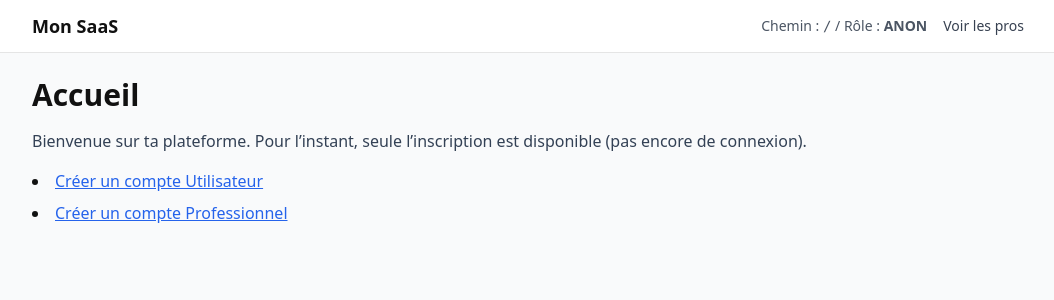
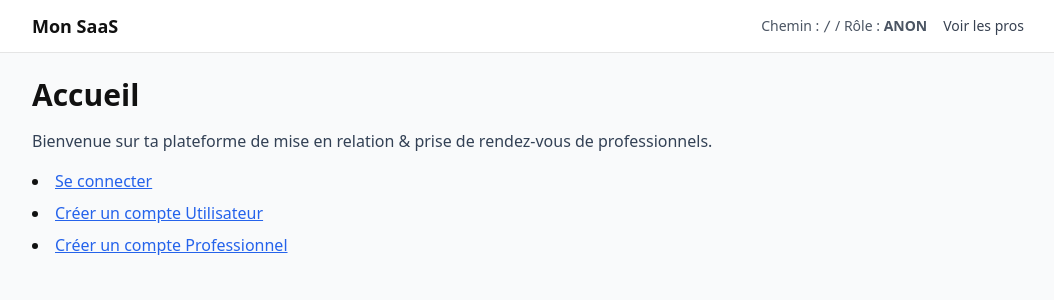
Before and after one commit to degreeappoff-ops/my-saas, a Next.js app in the folder apps/web/: page / in a window 1280 px wide. Shown: the top 300 px of the page, without its empty margins (112-1166 px from the left). Built offline with nearby package versions, Linux system fonts and the light colour scheme; no server answers.

Commit message:
feat(nav): add login button on home

```diff
--- a/apps/web/app/page.tsx
+++ b/apps/web/app/page.tsx
@@ -5,11 +5,15 @@ export default function HomePage() {
     <section className="space-y-4">
       <h1 className="text-3xl font-bold mb-2">Accueil</h1>
       <p className="text-slate-700">
-        Bienvenue sur ta plateforme. Pour l’instant, seule l’inscription est
-        disponible (pas encore de connexion).
+        Bienvenue sur ta plateforme de mise en relation & prise de rendez-vous de professionnels.
       </p>
 
       <ul className="list-disc list-inside space-y-2 mt-4">
+        <li>
+          <Link href="/signin/ui" className="text-blue-600 underline">
+            Se connecter
+          </Link>
+        </li>
         <li>
           <Link href="/signin/register/user" className="text-blue-600 underline">
             Créer un compte Utilisateur
```
